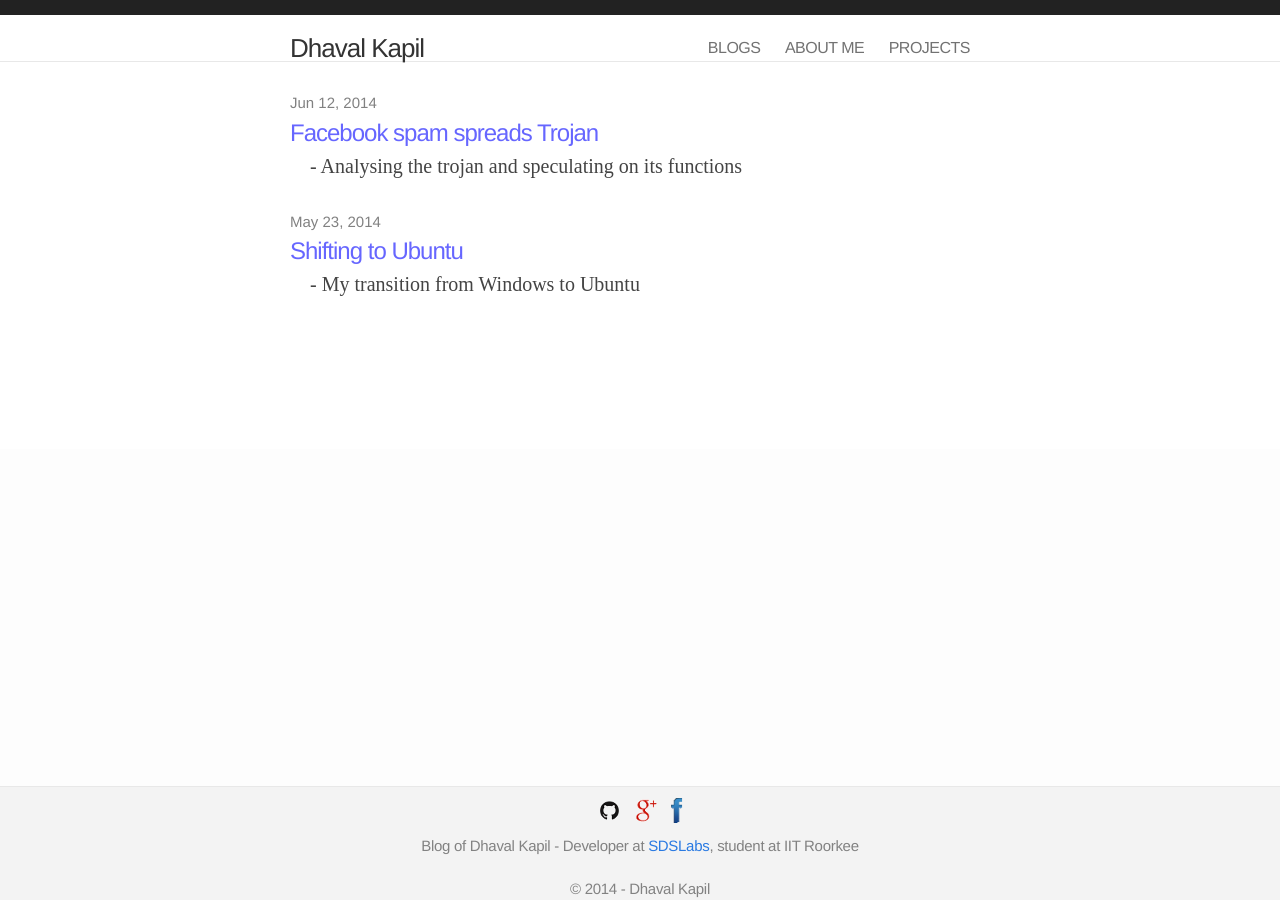
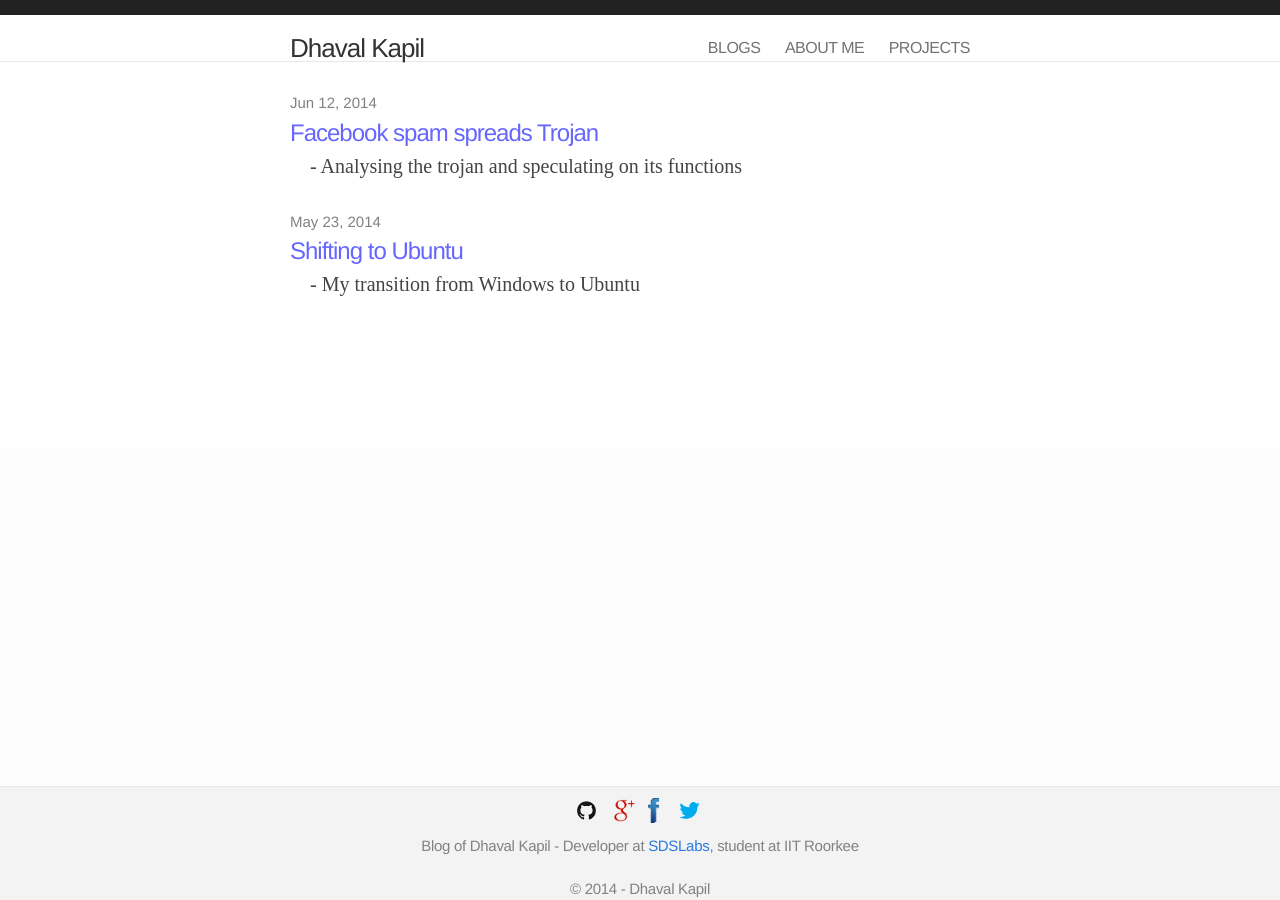
Before and after one commit to DhavalKapil/dhavalkapil.github.io, a Jekyll site: the page built from index.html, in a window 1280 px wide. Built offline with Jekyll 4.4.1, drawn with Linux system fonts in a browser that asks for light colours; nearby versions of some CDN libraries.

Commit message:
Added twitter link

```diff
--- a/_data/params.yml
+++ b/_data/params.yml
@@ -2,3 +2,4 @@ facebook_url: https://www.facebook.com/dhaval.kapil
 about_url: http://about.me/dhavalkapil
 github_url: https://github.com/dhavalkapil
 google_url: https://plus.google.com/+DhavalKapildk
+twitter_url: https://twitter.com/dhaval_kapil
--- a/_data/resources.yml
+++ b/_data/resources.yml
@@ -1,6 +1,7 @@
 github_logo: /assets/images/github.gif
 facebook_logo: /assets/images/facebook.gif
 google_logo: /assets/images/google.gif
+twitter_logo: /assets/images/twitter.gif
 back-to-top-image: /assets/images/up-arrow.png
 avatar: /assets/images/profile.jpg
 apple-touch-icon: /assets/images/profile.jpg
--- a/_includes/footer.html
+++ b/_includes/footer.html
@@ -6,6 +6,7 @@
       <a href = "{{ site.data.params.github_url }}" target = "_blank"><img src = "{{ site.data.resources.github_logo }}" alt = "Github logo"></a>
       <a href = "{{ site.data.params.google_url }}" target = "_blank"><img src = "{{ site.data.resources.google_logo }}" alt = "Google+ logo"></a>
       <a href = "{{ site.data.params.facebook_url }}" target = "_blank"><img src = "{{ site.data.resources.facebook_logo }}" alt = "Facebook logo"></a>
+      <a href = "{{ site.data.params.twitter_url }}" target = "_blank"><img src = "{{ site.data.resources.twitter_logo }}" alt = "Twitter logo"></a>
     </div>
 
     <div class="footer-text">
```
Also changed, not shown: assets/images/twitter.gif (added).
